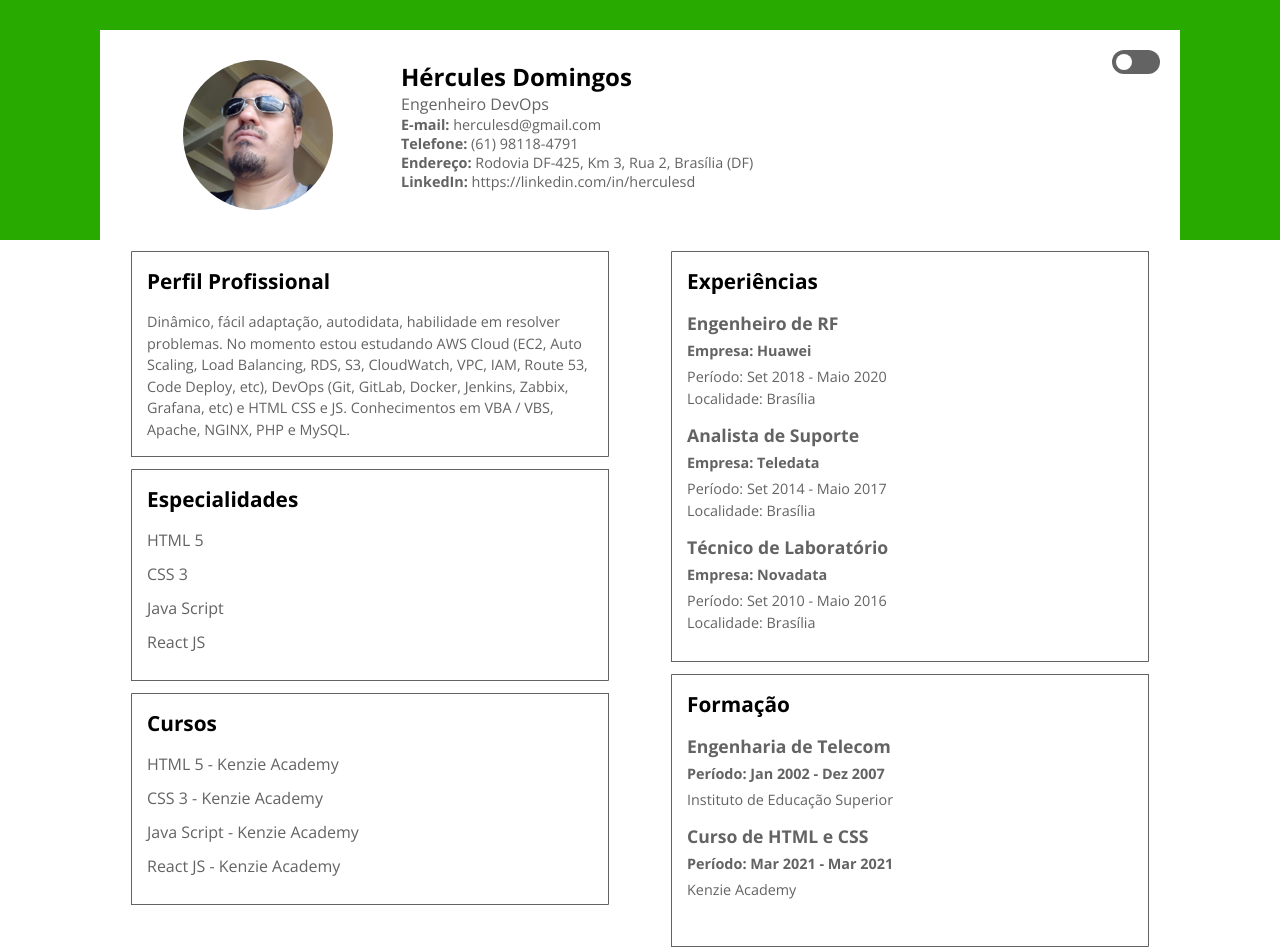
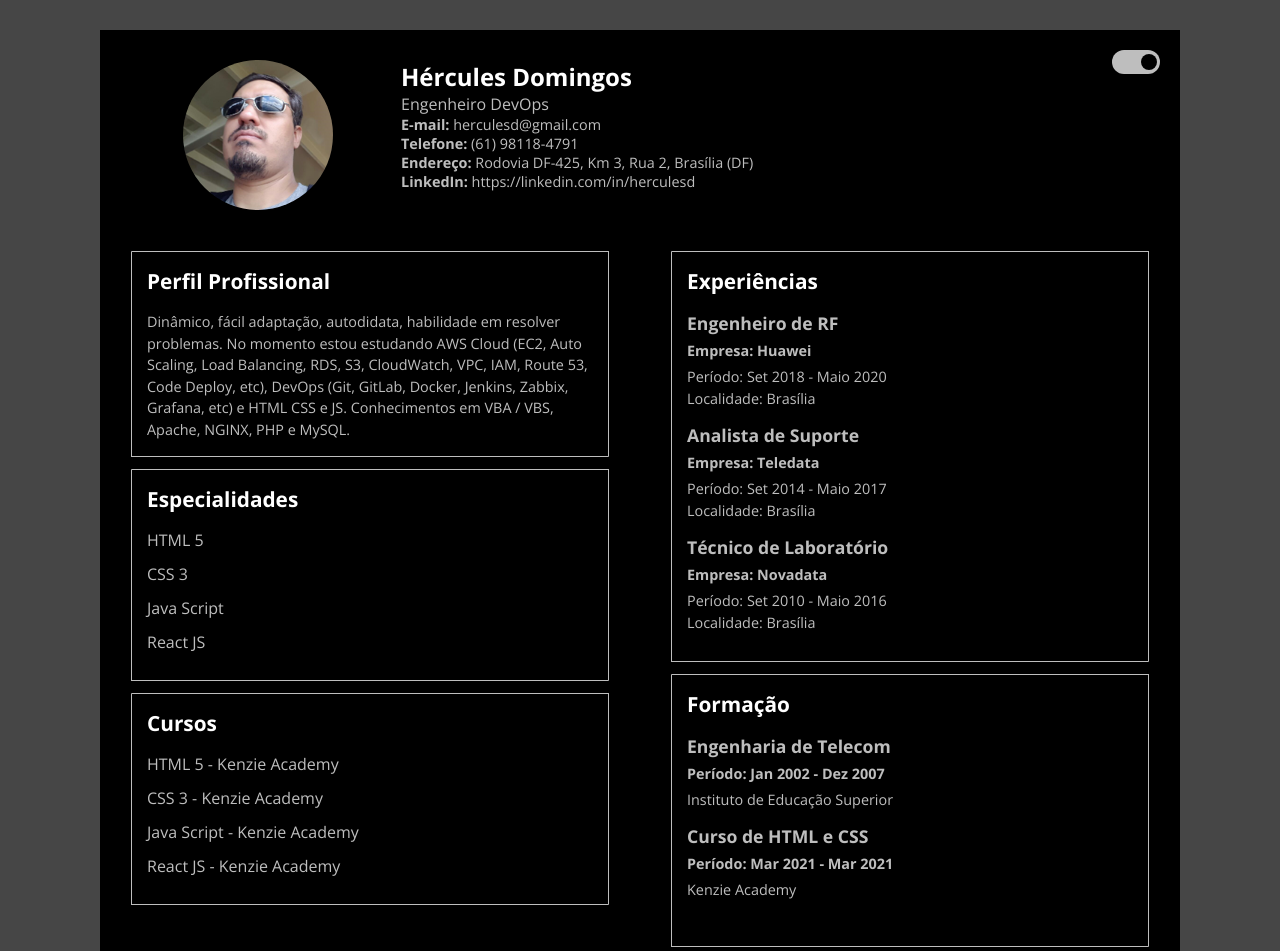
Before and after one commit to herculesd/herculesd.github.io, a plain HTML site: page index.html in a window 1280 px wide. Shown: the top 951 px of the page. Drawn offline with nearby package versions, Linux system fonts and the dark colour scheme.

Commit message:
Dark Mode Slider Button

```diff
--- a/assets/css/style.css
+++ b/assets/css/style.css
@@ -328,3 +328,24 @@ label span {
         border-left-color: var(--cor-texto-main2);
     }
 }
+
+@media (prefers-color-scheme: dark) {
+    :root {
+        --cor-fundo-header1: rgb(0, 0, 0);
+        --cor-fundo-header2: rgb(70, 70, 70);
+        --cor-fundo-main1: rgb(0, 0, 0);
+        --cor-fundo-main2: rgb(70, 70, 70);
+        --cor-fundo-footer1: rgb(0, 0, 0);
+        --cor-fundo-footer2: rgb(70, 70, 70);
+        --cor-texto-header1: rgb(255, 255, 255);
+        --cor-texto-header2: rgb(190, 190, 190);
+        --cor-texto-main1: rgb(255, 255, 255);
+        --cor-texto-main2: rgb(190, 190, 190);
+        --cor-texto-footer1: rgb(255, 255, 255);
+        --cor-texto-footer2: rgb(190, 190, 190);
+    }
+    .dark-mode label span {
+        transition: all ease .3s;
+        transform: translateX(25px);
+    }
+}
```
